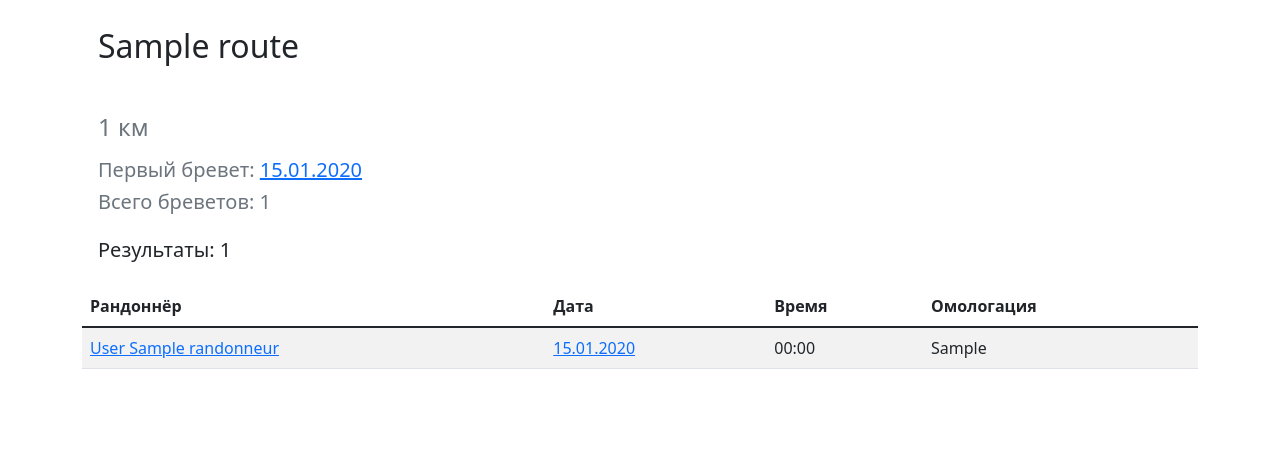
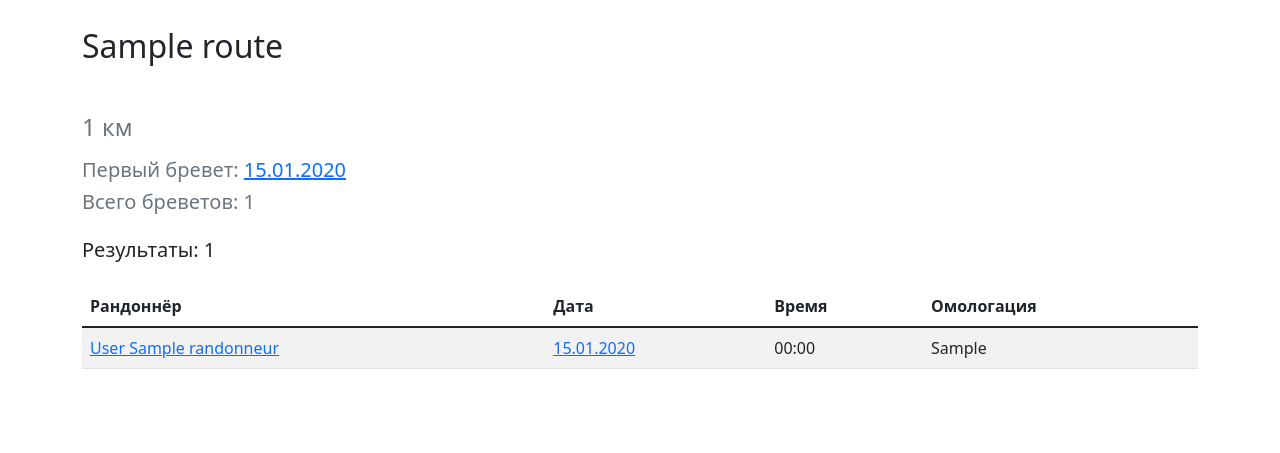
Before and after one commit to omskvelo/brevet.omskvelo.ru, a Django app: page /database/stats/route/1/ in a window 1280 px wide. Shown: the part 347-800 px from the top of the page. Run offline with Django 3.2, Linux system fonts and the light colour scheme; tables that the repository leaves empty hold one stand-in row (values such as "Sample post"); some libraries are stand-ins or nearby versions.

Commit message:
Fix templates, fix static, fix gitignore

```diff
--- a/brevet/brevet_database/templates/brevet_database/protocol_index.html
+++ b/brevet/brevet_database/templates/brevet_database/protocol_index.html
@@ -5,7 +5,7 @@
 {% endblock %}
 
 {% block content %}
-    <h2 class="m-5">Протоколы бреветов</h2>
+    <h2 class="my-5">Протоколы бреветов</h2>
     <div class="my-4">
         {% for y in years %}
             {% if year == y %}
--- a/brevet/brevet_database/templates/brevet_database/route_index.html
+++ b/brevet/brevet_database/templates/brevet_database/route_index.html
@@ -6,7 +6,7 @@
 
 {% block content %}
 
-<h2 class="m-5">
+<h2 class="my-5">
     Маршруты
     {% if user.is_superuser %}
         <a class="btn btn btn-light" href="{{ routes.0.get_admin_url_add }}">
--- a/brevet/brevet_database/templates/brevet_database/stats_club.html
+++ b/brevet/brevet_database/templates/brevet_database/stats_club.html
@@ -5,7 +5,7 @@
 {% endblock %}
 
 {% block content %}
-    <h2 class="m-5">
+    <h2 class="my-5">
         Статистика клуба
     </h2>
 
--- a/brevet/brevet_database/templates/brevet_database/stats_personal_index.html
+++ b/brevet/brevet_database/templates/brevet_database/stats_personal_index.html
@@ -5,7 +5,7 @@
 {% endblock %}
 
 {% block content %}
-    <h2 class="m-5">
+    <h2 class="my-5">
         Рандоннёры "Цепной Реакции"
     </h2>
 
--- a/brevet/brevet_database/templates/brevet_database/stats_route.html
+++ b/brevet/brevet_database/templates/brevet_database/stats_route.html
@@ -5,25 +5,25 @@
 {% endblock %}
 
 {% block content %}
-    <h2 class="my-5 mx-3">
+    <h2 class="my-5">
         {{ route.name }}
     </h2>
-    <h4 class="text-muted my-3 mx-3">
+    <h4 class="text-muted my-3">
         {{ route.distance }} км
     </h4>
     {% if first_event %}
-        <h5 class="text-muted mx-3">
+        <h5 class="text-muted">
             Первый бревет:
             <a href = "{{ first_event.get_absolute_url }}">
                 {{ first_event.get_date }}
             </a>
         </h5>
-        <h5 class="text-muted mx-3">
+        <h5 class="text-muted">
             Всего бреветов: {{ total_events }}
         </h5>
 
         {% if results %}
-            <h5 class="my-4 mx-3">
+            <h5 class="my-4">
                 Результаты: {{ total_results }}
 
             </h5>
```
Also changed, not shown: brevet/brevet_database/templates/brevet_database/event_index.html (+4 -4 lines), brevet/brevet_database/templates/brevet_database/route.html (+5 -5 lines), brevet/uploads/img/200_2.jpg (deleted), brevet/uploads/img/users/UfFXZ39AYl4.jpg (deleted), 3 other files.
